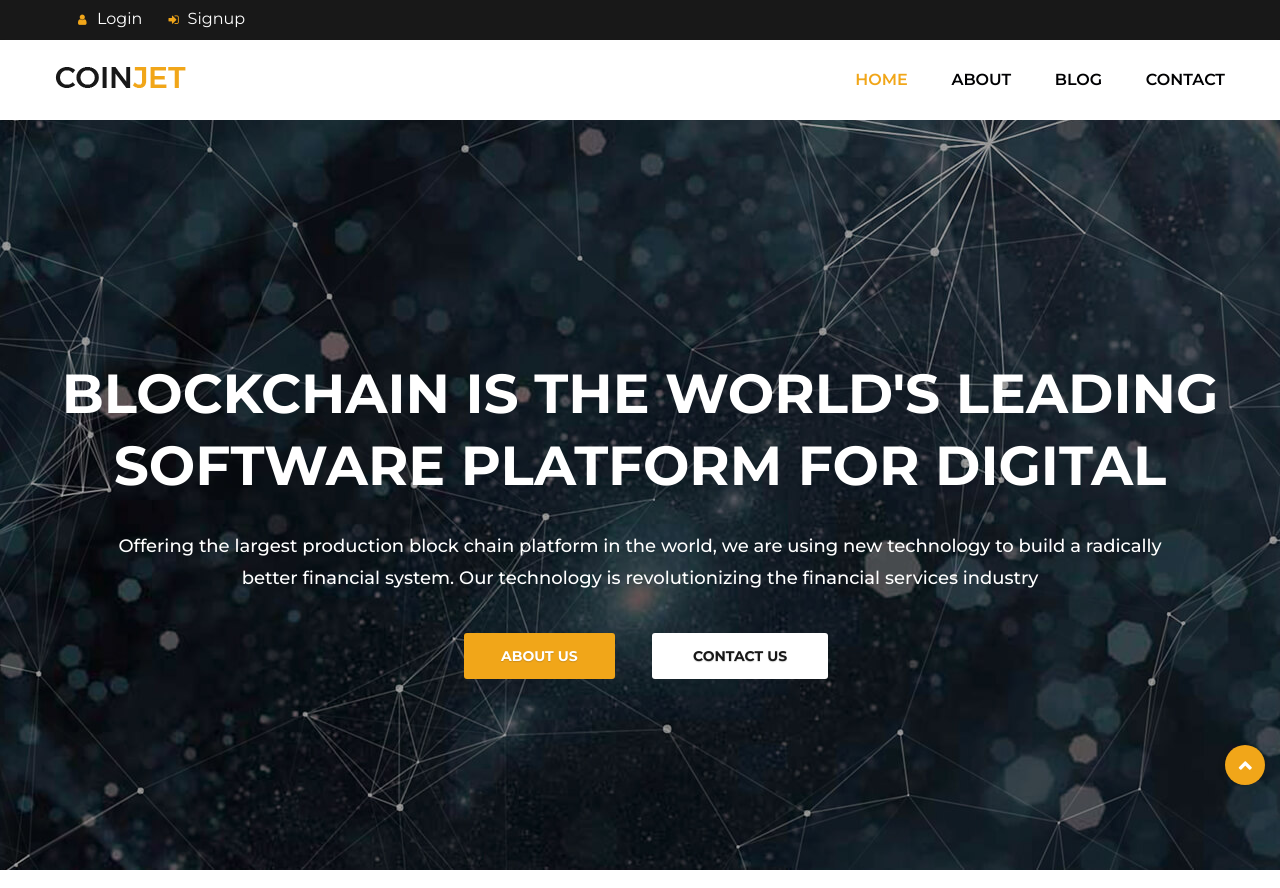
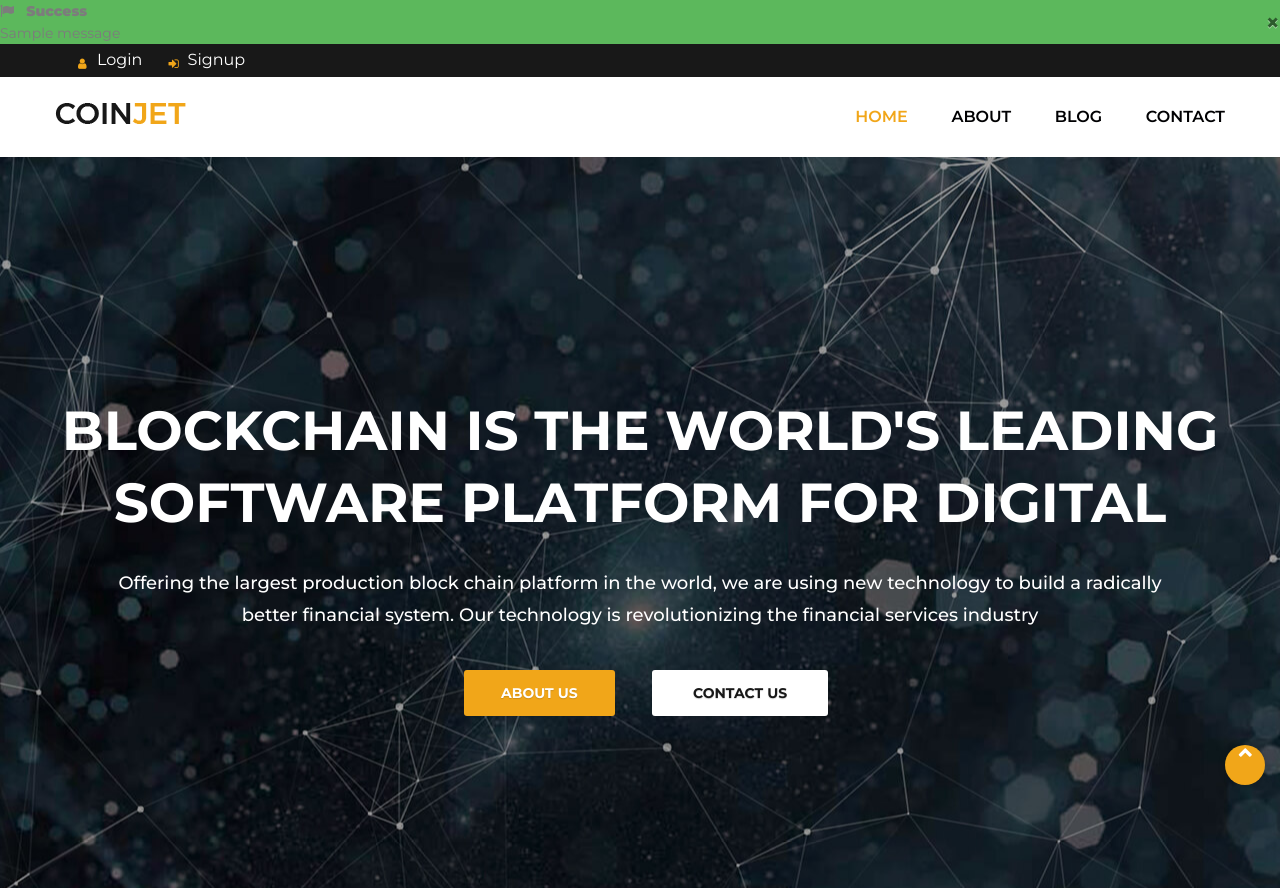
Before and after one commit to alirafiei75/CoinjetSite, a Django app: page / in a window 1280 px wide. Shown: the top 888 px of the page. Run offline with Django 3.2, Linux system fonts and the light colour scheme; tables that the repository leaves empty hold one stand-in row (values such as "Sample post"); grey boxes marked "Sample" are stand-in pictures; one stand-in notice (Sample message) is shown; a database or web service that is not in the repository returns one stand-in record (values such as "Sample title"); data that the repository does not hold is empty; some libraries are stand-ins or nearby versions.

Commit message:
messages, popup notif, sites module, sitemaps

```diff
--- a/blog/models.py
+++ b/blog/models.py
@@ -1,5 +1,6 @@
 from django.db import models
 from django.contrib.auth.models import User
+from django.urls import reverse
 
 class Category(models.Model):
     name = models.CharField(max_length=255)
@@ -25,3 +26,6 @@ class Post(models.Model):
 
     def __str__(self):
         return self.title
+
+    def get_absolute_url(self):
+        return reverse('blog:single', kwargs={'pid': self.id})
--- a/coinjet/settings.py
+++ b/coinjet/settings.py
@@ -40,7 +40,11 @@ INSTALLED_APPS = [
     'website.apps.WebsiteConfig',
     'blog.apps.BlogConfig',
     'django.contrib.humanize',
+    'django.contrib.sites',
+    'django.contrib.sitemaps',
 ]
+
+SITE_ID = 2
 
 MIDDLEWARE = [
     'django.middleware.security.SecurityMiddleware',
--- a/coinjet/urls.py
+++ b/coinjet/urls.py
@@ -17,11 +17,25 @@ from django.contrib import admin
 from django.urls import path, include
 from django.conf import settings
 from django.conf.urls.static import static
+from django.contrib.sitemaps.views import sitemap
+from blog.sitemaps import BlogSitemap
+from website.sitemaps import StaticViewSitemap
+
+sitemaps = {
+    'static': StaticViewSitemap,
+    'blog': BlogSitemap
+}
 
 urlpatterns = [
     path('admin/', admin.site.urls),
     path('', include('website.urls')),
     path('blog/', include('blog.urls')),
+    path(
+        'sitemap.xml',
+        sitemap,
+        {'sitemaps': sitemaps},
+        name='django.contrib.sitemaps.views.sitemap'
+    )
 ]
 
 urlpatterns += static(settings.STATIC_URL, document_root=settings.STATIC_ROOT)
--- a/templates/base.html
+++ b/templates/base.html
@@ -1,4 +1,5 @@
 {% load static %}
+{% include 'message.html' %}
 <!DOCTYPE html>
 <!--[if IE 8 ]><html class="ie" xmlns="http://www.w3.org/1999/xhtml" xml:lang="en-US" lang="en-US"> <![endif]-->
 <!--[if (gte IE 9)|!(IE)]><!-->
--- /dev/null
+++ b/templates/message.html
@@ -0,0 +1,24 @@
+{% for message in messages %}
+  <div class="toast notification bg-{% if message.tags == 'error' %}danger{% else %}{{message.tags}}{% endif %}" role="alert" aria-live="assertive" aria-atomic="true" data-delay="5000">
+    <div class="toast-header">
+      <strong class="mr-auto">
+        {% if message.tags == 'error' %}
+          <i class="fa fa-times mr-2"></i>
+        {% elif message.tags == 'warning' %}
+          <i class="fa fa-exclamation mr-2"></i>
+        {% elif message.tags == 'info' %}
+          <i class="fa fa-info mr-2"></i>
+        {% elif message.tags == 'success' %}
+          <i class="fa fa-flag mr-2"></i>
+        {% endif %}
+        {{message.tags|capfirst}}
+      </strong>
+      <button type="button" class="ml-2 mb-1 close" data-dismiss="toast" aria-label="Close">
+        <span aria-hidden="true">&times;</span>
+      </button>
+    </div>
+    <div class="toast-body">
+      {{message|safe}}
+    </div>
+  </div>
+{% endfor %}
--- a/templates/website/index.html
+++ b/templates/website/index.html
@@ -327,7 +327,7 @@
     </div>
 </section>
 
-{% cryptoinfo %}
+
 
 <section class="flat-team">
     <div class="container">
--- a/website/views.py
+++ b/website/views.py
@@ -1,5 +1,6 @@
 from django.shortcuts import render, HttpResponseRedirect
 from website.forms import ContactForm, NewsletterForm
+from django.contrib import messages
 
 def index_view(request):
     return render(request, 'website/index.html')
@@ -12,6 +13,9 @@ def contact_view(request):
         form = ContactForm(request.POST)
         if form.is_valid():
             form.save()
+            messages.add_message(request, messages.SUCCESS, 'Your ticket submitted successfully')
+        else:
+            messages.add_message(request, messages.ERROR, "Your ticket didn't submitted")
     form = ContactForm()
 
     context = {'form':form}
@@ -22,6 +26,10 @@ def newsletter_view(request):
         form = NewsletterForm(request.POST)
         if form.is_valid():
             form.save()
+            messages.add_message(request, messages.SUCCESS, 'Your email submitted successfully')
+        else:
+            messages.add_message(request, messages.ERROR, "Your email didn't submitted")
+
     form = NewsletterForm()
 
     return HttpResponseRedirect('/')
```
Also changed, not shown: blog/sitemaps.py (added, +16 -0 lines), templates/simple_message.html (added, +7 -0 lines), website/sitemaps.py (added, +12 -0 lines).
